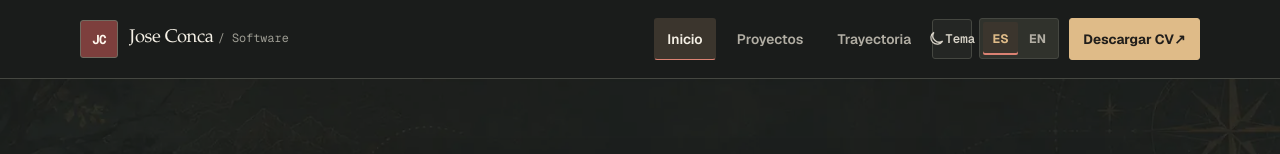
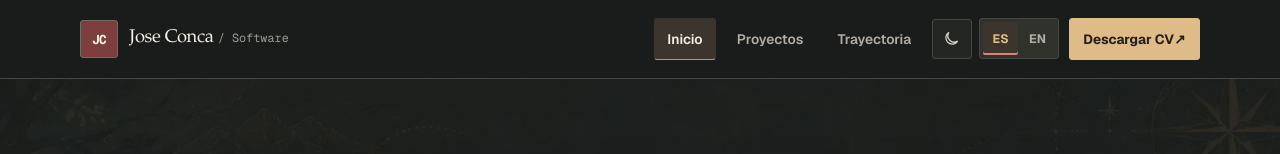
Before and after one commit to joseconca/joseconca.github.io, a Next.js app: page / in a window 1280 px wide. Shown: the top 154 px of the page. Built offline with nearby package versions, Linux system fonts and the light colour scheme.

Commit message:
Simplifica el botón de tema a iconos sol y luna accesibles

```diff
--- a/src/app/components/ThemeToggle.tsx
+++ b/src/app/components/ThemeToggle.tsx
@@ -57,7 +57,7 @@ export default function ThemeToggle({ idioma }: { idioma: Idioma }) {
       <svg className="theme-toggle-sun" aria-hidden="true" width="17" height="17" viewBox="0 0 24 24" fill="none" stroke="currentColor" strokeWidth="1.8" strokeLinecap="round">
         <circle cx="12" cy="12" r="4" /><path d="M12 2v2m0 16v2M4.93 4.93l1.42 1.42m11.3 11.3 1.42 1.42M2 12h2m16 0h2M4.93 19.07l1.42-1.42m11.3-11.3 1.42-1.42" />
       </svg>
-      <span>{idioma === "es" ? "Tema" : "Theme"}</span>
+
     </button>
   );
 }
```
